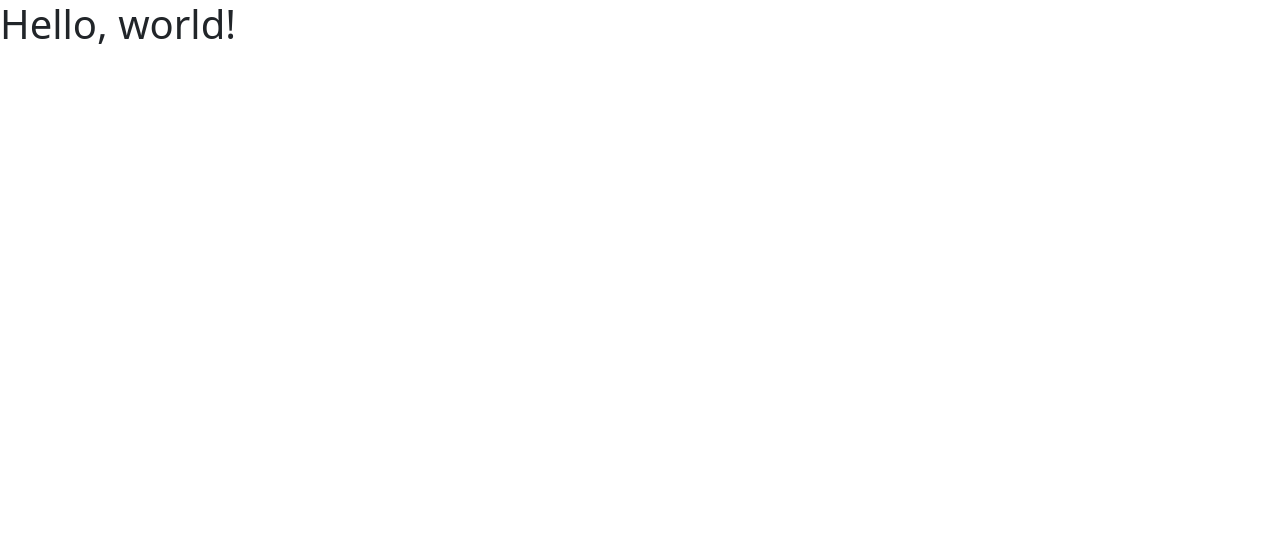
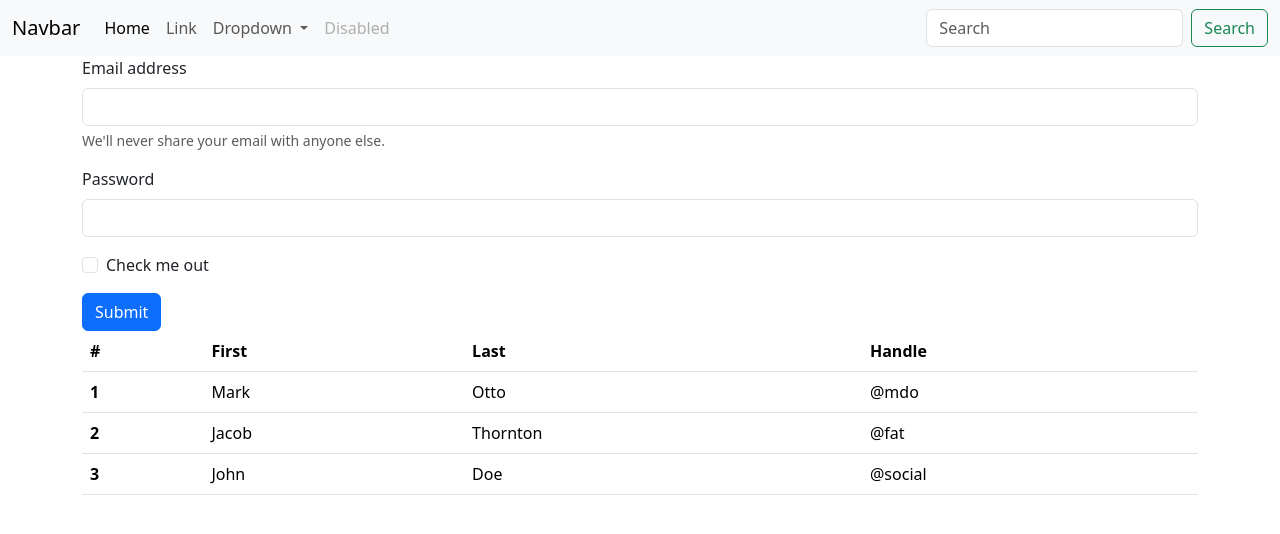
Before and after one commit to manak-sharma20/todo-flask, a Flask app: page / in a window 1280 px wide. Before the commit the part shown is almost empty. Shown: the top 534 px of the page. Run offline with Flask 3, Linux system fonts and the light colour scheme.

Commit message:
created html layout

```diff
--- a/templates/index.html
+++ b/templates/index.html
@@ -7,7 +7,92 @@
     <link href="https://cdn.jsdelivr.net/npm/bootstrap@5.3.6/dist/css/bootstrap.min.css" rel="stylesheet" integrity="sha384-4Q6Gf2aSP4eDXB8Miphtr37CMZZQ5oXLH2yaXMJ2w8e2ZtHTl7GptT4jmndRuHDT" crossorigin="anonymous">
   </head>
   <body>
-    <h1>Hello, world!</h1>
+    <nav class="navbar navbar-expand-lg bg-body-tertiary">
+      <div class="container-fluid">
+        <a class="navbar-brand" href="#">Navbar</a>
+        <button class="navbar-toggler" type="button" data-bs-toggle="collapse" data-bs-target="#navbarSupportedContent" aria-controls="navbarSupportedContent" aria-expanded="false" aria-label="Toggle navigation">
+          <span class="navbar-toggler-icon"></span>
+        </button>
+        <div class="collapse navbar-collapse" id="navbarSupportedContent">
+          <ul class="navbar-nav me-auto mb-2 mb-lg-0">
+            <li class="nav-item">
+              <a class="nav-link active" aria-current="page" href="#">Home</a>
+            </li>
+            <li class="nav-item">
+              <a class="nav-link" href="#">Link</a>
+            </li>
+            <li class="nav-item dropdown">
+              <a class="nav-link dropdown-toggle" href="#" role="button" data-bs-toggle="dropdown" aria-expanded="false">
+                Dropdown
+              </a>
+              <ul class="dropdown-menu">
+                <li><a class="dropdown-item" href="#">Action</a></li>
+                <li><a class="dropdown-item" href="#">Another action</a></li>
+                <li><hr class="dropdown-divider"></li>
+                <li><a class="dropdown-item" href="#">Something else here</a></li>
+              </ul>
+            </li>
+            <li class="nav-item">
+              <a class="nav-link disabled" aria-disabled="true">Disabled</a>
+            </li>
+          </ul>
+          <form class="d-flex" role="search">
+            <input class="form-control me-2" type="search" placeholder="Search" aria-label="Search"/>
+            <button class="btn btn-outline-success" type="submit">Search</button>
+          </form>
+        </div>
+      </div>
+    </nav>
+    <div class="container">
+    <form>
+      <div class="mb-3">
+        <label for="exampleInputEmail1" class="form-label">Email address</label>
+        <input type="email" class="form-control" id="exampleInputEmail1" aria-describedby="emailHelp">
+        <div id="emailHelp" class="form-text">We'll never share your email with anyone else.</div>
+      </div>
+      <div class="mb-3">
+        <label for="exampleInputPassword1" class="form-label">Password</label>
+        <input type="password" class="form-control" id="exampleInputPassword1">
+      </div>
+      <div class="mb-3 form-check">
+        <input type="checkbox" class="form-check-input" id="exampleCheck1">
+        <label class="form-check-label" for="exampleCheck1">Check me out</label>
+      </div>
+      <button type="submit" class="btn btn-primary">Submit</button>
+    </form>
+    </div>
+    <div class="container">
+      <table class="table">
+        <thead>
+          <tr>
+            <th scope="col">#</th>
+            <th scope="col">First</th>
+            <th scope="col">Last</th>
+            <th scope="col">Handle</th>
+          </tr>
+        </thead>
+        <tbody>
+          <tr>
+            <th scope="row">1</th>
+            <td>Mark</td>
+            <td>Otto</td>
+            <td>@mdo</td>
+          </tr>
+          <tr>
+            <th scope="row">2</th>
+            <td>Jacob</td>
+            <td>Thornton</td>
+            <td>@fat</td>
+          </tr>
+          <tr>
+            <th scope="row">3</th>
+            <td>John</td>
+            <td>Doe</td>
+            <td>@social</td>
+          </tr>
+        </tbody>
+      </table>
+    </div>
     <script src="https://cdn.jsdelivr.net/npm/bootstrap@5.3.6/dist/js/bootstrap.bundle.min.js" integrity="sha384-j1CDi7MgGQ12Z7Qab0qlWQ/Qqz24Gc6BM0thvEMVjHnfYGF0rmFCozFSxQBxwHKO" crossorigin="anonymous"></script>
   </body>
 </html>
```
